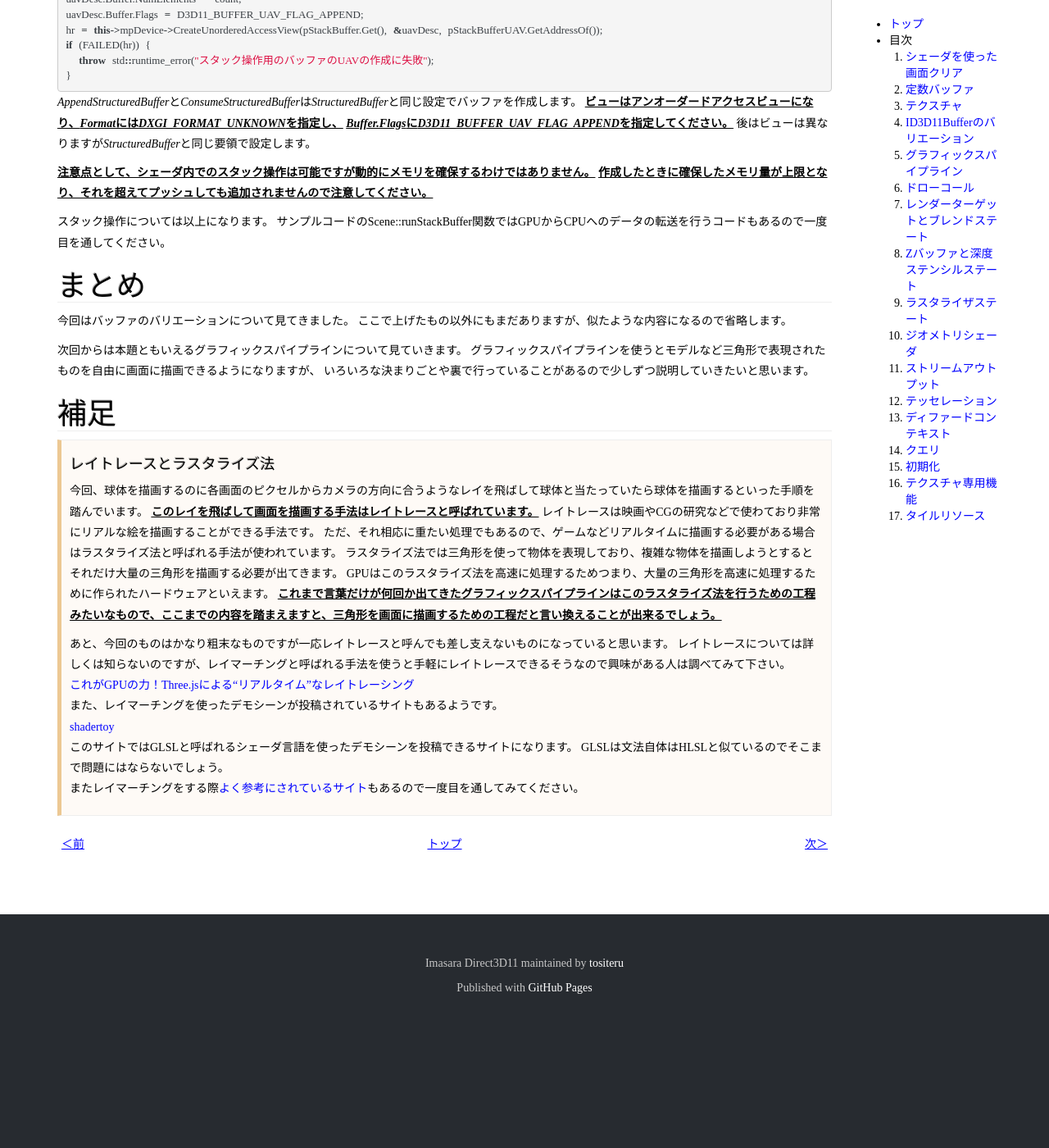
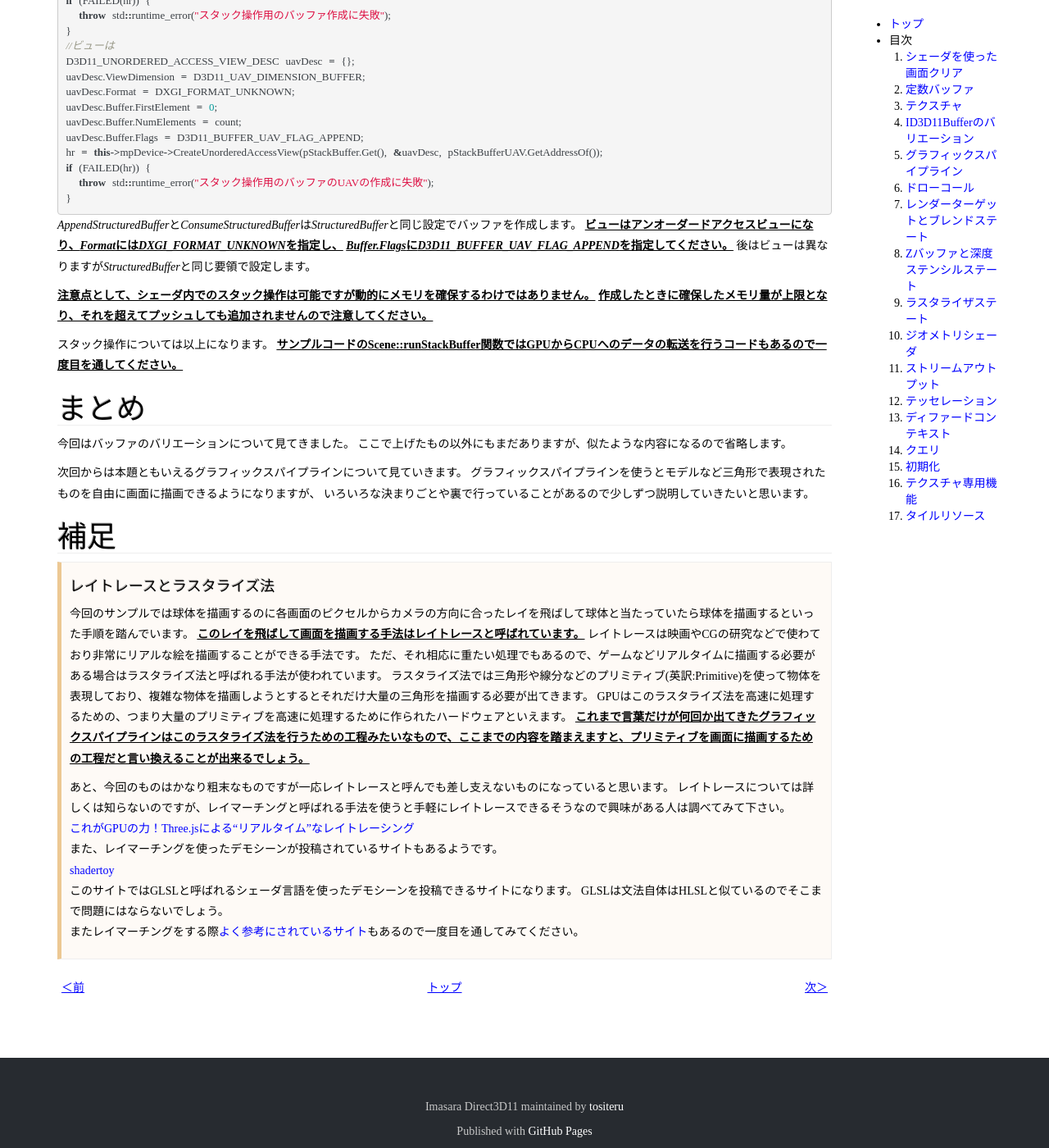
Before and after one commit to tositeru/ImasaraDX11, a Jekyll site: the page built from _posts/1016-04-26-type-of-buffer.markdown, in a window 1280 px wide and 1400 px high, scrolled down 6490 px. Shown: the whole window at 82% size. Built offline with Jekyll 4.4.1, drawn with Linux system fonts in a browser that asks for light colours; before the commit the page ends 7715 px from its top, so only the background shows below that; some of the changed text lies outside the part shown.

Commit message:
Part04の内容修正

```diff
--- a/_posts/1016-04-26-type-of-buffer.markdown
+++ b/_posts/1016-04-26-type-of-buffer.markdown
@@ -110,9 +110,9 @@
 <span class="important">データにアクセスするときは配列のように添え字を使ってアクセスします。</span>
 あとは、C++の構造体と同じように使います。
 
-ドキュメント:
-[StructuredBuffer(日本語)][STRUCTURED_BUFFER_JP]
-[StructuredBuffer(英語)][STRUCTURED_BUFFER_EN]
+ドキュメント:<span class="keyward">StructuredBuffer</span>
+[(日本語)][STRUCTURED_BUFFER_JP]
+[(英語)][STRUCTURED_BUFFER_EN]
 
 [STRUCTURED_BUFFER_JP]: https://msdn.microsoft.com/ja-jp/library/ee422384(v=vs.85).aspx
 [STRUCTURED_BUFFER_EN]: https://msdn.microsoft.com/en-us/library/windows/desktop/ff471514(v=vs.85).aspx
@@ -169,25 +169,28 @@
 {% endhighlight %}
 
 定数バッファとの作成の違いはいくつか設定する項目が増えただけです。
-<br>ドキュメント: [D3D11_BUFFER_DESC(日本語)][MSDN_BUFFER_DESC_JP] [D3D11_BUFFER_DESC(英語)][MSDN_BUFFER_DESC_EN]
+<br>ドキュメント: <span class="keyward">D3D11_BUFFER_DESC</span>[(日本語)][MSDN_BUFFER_DESC_JP] [(英語)][MSDN_BUFFER_DESC_EN]
 
 [MSDN_BUFFER_DESC_JP]: https://msdn.microsoft.com/ja-jp/library/ee416048(v=vs.85).aspx
 [MSDN_BUFFER_DESC_EN]: https://msdn.microsoft.com/en-us/library/windows/desktop/ff476092(v=vs.85).aspx
 
-<ul>
-  <li><span class="keyward">StructureByteStride</span>
-    <p>構造体1個当たりのサイズを設定します。</p>
-  </li>
-  <li><span class="keyward">MiscFlags</span>
-    <p>
-      様々なフラグを設定するときに使用します。
-      <span class="keyward">StructuredBuffer</span>を使う際は<span class="keyward">D3D11_RESOURCE_MISC_BUFFER_STRUCTURED</span>を指定する必要があります。
-      <br>ドキュメント:
-      <a href="https://msdn.microsoft.com/ja-jp/library/ee416267(v=vs.85).aspx">D3D11_RESOURCE_MISC_FLAG(日本語)</a>
-      <a href="https://msdn.microsoft.com/en-us/library/windows/desktop/ff476203(v=vs.85).aspx">D3D11_RESOURCE_MISC_FLAG(英語)</a>
-    </p>
-  </li>
-</ul>
+<div class="argument">
+  <h3 class="under-bar">D3D11_BUFFER_DESCのメンバ一部</h3>
+  <ul>
+    <li><span class="keyward">StructureByteStride</span>
+      <p>構造体1個当たりのサイズを設定します。</p>
+    </li>
+    <li><span class="keyward">MiscFlags</span>
+      <p>
+        様々なフラグを設定するときに使用します。
+        <span class="keyward">StructuredBuffer</span>を使う際は<span class="keyward">D3D11_RESOURCE_MISC_BUFFER_STRUCTURED</span>を指定する必要があります。
+        <br>ドキュメント:
+        <a href="https://msdn.microsoft.com/ja-jp/library/ee416267(v=vs.85).aspx">D3D11_RESOURCE_MISC_FLAG(日本語)</a>
+        <a href="https://msdn.microsoft.com/en-us/library/windows/desktop/ff476203(v=vs.85).aspx">D3D11_RESOURCE_MISC_FLAG(英語)</a>
+      </p>
+    </li>
+  </ul>
+</div>
 
 また、GPUに設定するときはシェーダリソースビューとして扱うため<span class="keyward">BindFlags</span>に<span class="keyward">D3D11_BIND_SHADER_RESOURCE</span>を設定する必要があります。
 
@@ -255,10 +258,12 @@
 [BAB_EXANPLE]:http://sygh.hatenadiary.jp/entry/2014/05/03/010530
 
 ドキュメント:
-[ByteAddressBuffer(日本語)][BYTE_ADDRESS_BUFFER_JP]
-[ByteAddressBuffer(英語)][BYTE_ADDRESS_BUFFER_EN]
-[asfloat(日本語)][ASFLOAT_JP]
-[asfloat(英語)][ASFLOAT_EN]
+<br><span class="keyward">ByteAddressBuffer</span>
+[(日本語)][BYTE_ADDRESS_BUFFER_JP]
+[(英語)][BYTE_ADDRESS_BUFFER_EN]
+<br>asfloat
+[(日本語)][ASFLOAT_JP]
+[(英語)][ASFLOAT_EN]
 
 [BYTE_ADDRESS_BUFFER_JP]: https://msdn.microsoft.com/ja-jp/library/ee422328(v=vs.85).aspx
 [BYTE_ADDRESS_BUFFER_EN]: https://msdn.microsoft.com/en-us/library/windows/desktop/ff471453(v=vs.85).aspx
@@ -358,13 +363,15 @@
 
 スタック操作とは関係ありませんが、ポップ操作で使用してる<span class="keyward">RWStructuredBuffer</span>は書き込みができる<span class="keyward">StructuredBuffer</span>になります。
 
-ドキュメント：<br>
-[AppendStructuredBuffer(日本語)][APPEND_JP]
-[AppendStructuredBuffer(英語)][APPEND_EN]<br>
-[ConsumeStructuredBuffer(日本語)][CONSUME_JP]
-[ConsumeStructuredBuffer(英語)][CONSUME_EN]<br>
-[RWStructuredBuffer(日本語)][RW_STRUTURED_JP]
-[RWStructuredBuffer(英語)][RW_STRUTURED_EN]
+ドキュメント：<br><span class="keyward">AppendStructuredBuffer</span>
+[(日本語)][APPEND_JP]
+[(英語)][APPEND_EN]
+<br><span class="keyward">ConsumeStructuredBuffer</span>
+[(日本語)][CONSUME_JP]
+[(英語)][CONSUME_EN]
+<br><span class="keyward">RWStructuredBuffer</span>
+[(日本語)][RW_STRUTURED_JP]
+[(英語)][RW_STRUTURED_EN]
 
 [APPEND_JP]:https://msdn.microsoft.com/ja-jp/library/ee422322(v=vs.85).aspx
 [APPEND_EN]:https://msdn.microsoft.com/en-us/library/windows/desktop/ff471448(v=vs.85).aspx
@@ -409,7 +416,7 @@
 <span class="important">作成したときに確保したメモリ量が上限となり、それを超えてプッシュしても追加されませんので注意してください。</span>
 
 スタック操作については以上になります。
-サンプルコードのScene::runStackBuffer関数ではGPUからCPUへのデータの転送を行うコードもあるので一度目を通してください。
+<span class="important">サンプルコードのScene::runStackBuffer関数ではGPUからCPUへのデータの転送を行うコードもあるので一度目を通してください。</span>
 
 <a name="SUMMARY"></a>
 <h1 class="under-bar">まとめ</h1>
@@ -427,13 +434,13 @@
 <div class="supplemental">
   <h4>レイトレースとラスタライズ法</h4>
   <p>
-    今回、球体を描画するのに各画面のピクセルからカメラの方向に合うようなレイを飛ばして球体と当たっていたら球体を描画するといった手順を踏んでいます。
+    今回のサンプルでは球体を描画するのに各画面のピクセルからカメラの方向に合ったレイを飛ばして球体と当たっていたら球体を描画するといった手順を踏んでいます。
     <span class="important">このレイを飛ばして画面を描画する手法はレイトレースと呼ばれています。</span>
     レイトレースは映画やCGの研究などで使わており非常にリアルな絵を描画することができる手法です。
     ただ、それ相応に重たい処理でもあるので、ゲームなどリアルタイムに描画する必要がある場合はラスタライズ法と呼ばれる手法が使われています。
-    ラスタライズ法では三角形を使って物体を表現しており、複雑な物体を描画しようとするとそれだけ大量の三角形を描画する必要が出てきます。
-    GPUはこのラスタライズ法を高速に処理するためつまり、大量の三角形を高速に処理するために作られたハードウェアといえます。
-    <span class="important">これまで言葉だけが何回か出てきたグラフィックスパイプラインはこのラスタライズ法を行うための工程みたいなもので、ここまでの内容を踏まえますと、三角形を画面に描画するための工程だと言い換えることが出来るでしょう。</span>
+    ラスタライズ法では三角形や線分などのプリミティブ(英訳:Primitive)を使って物体を表現しており、複雑な物体を描画しようとするとそれだけ大量の三角形を描画する必要が出てきます。
+    GPUはこのラスタライズ法を高速に処理するための、つまり大量のプリミティブを高速に処理するために作られたハードウェアといえます。
+    <span class="important">これまで言葉だけが何回か出てきたグラフィックスパイプラインはこのラスタライズ法を行うための工程みたいなもので、ここまでの内容を踏まえますと、プリミティブを画面に描画するための工程だと言い換えることが出来るでしょう。</span>
   </p>
   <p>
     あと、今回のものはかなり粗末なものですが一応レイトレースと呼んでも差し支えないものになっていると思います。
```
